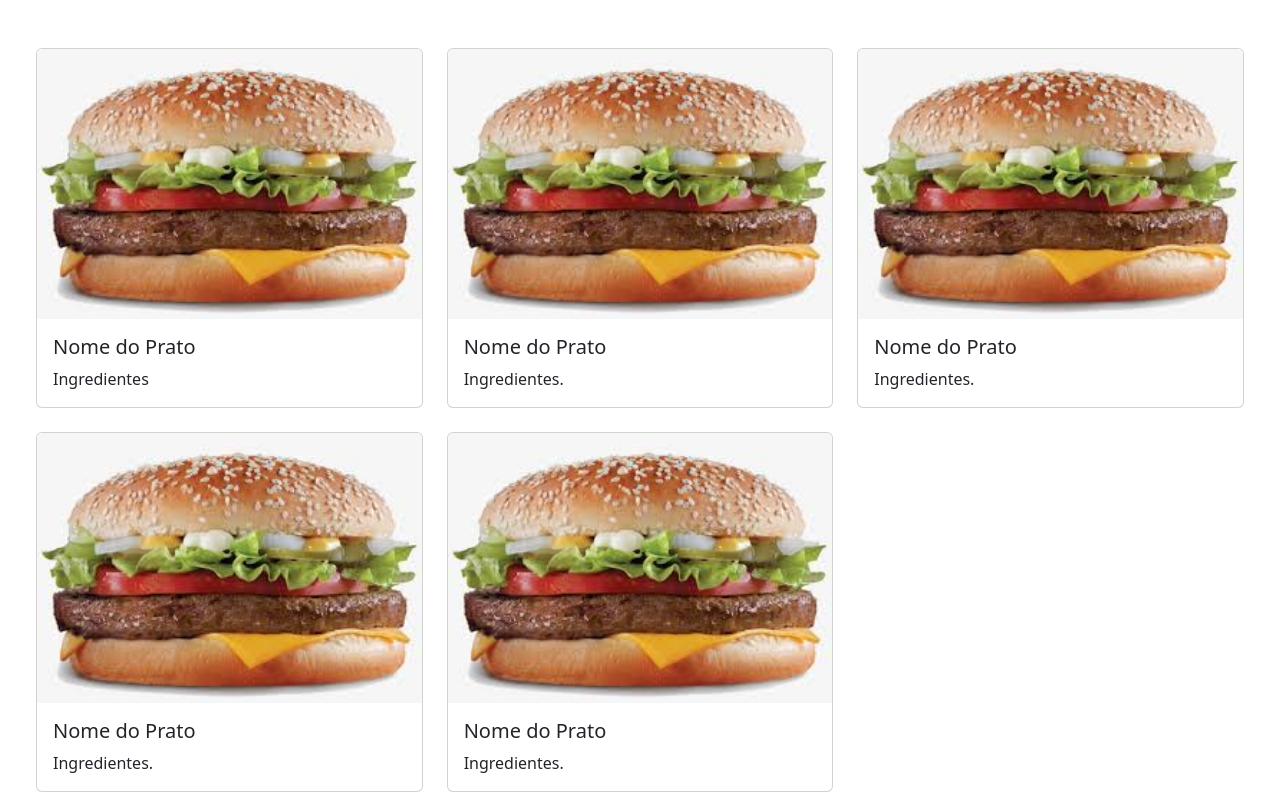
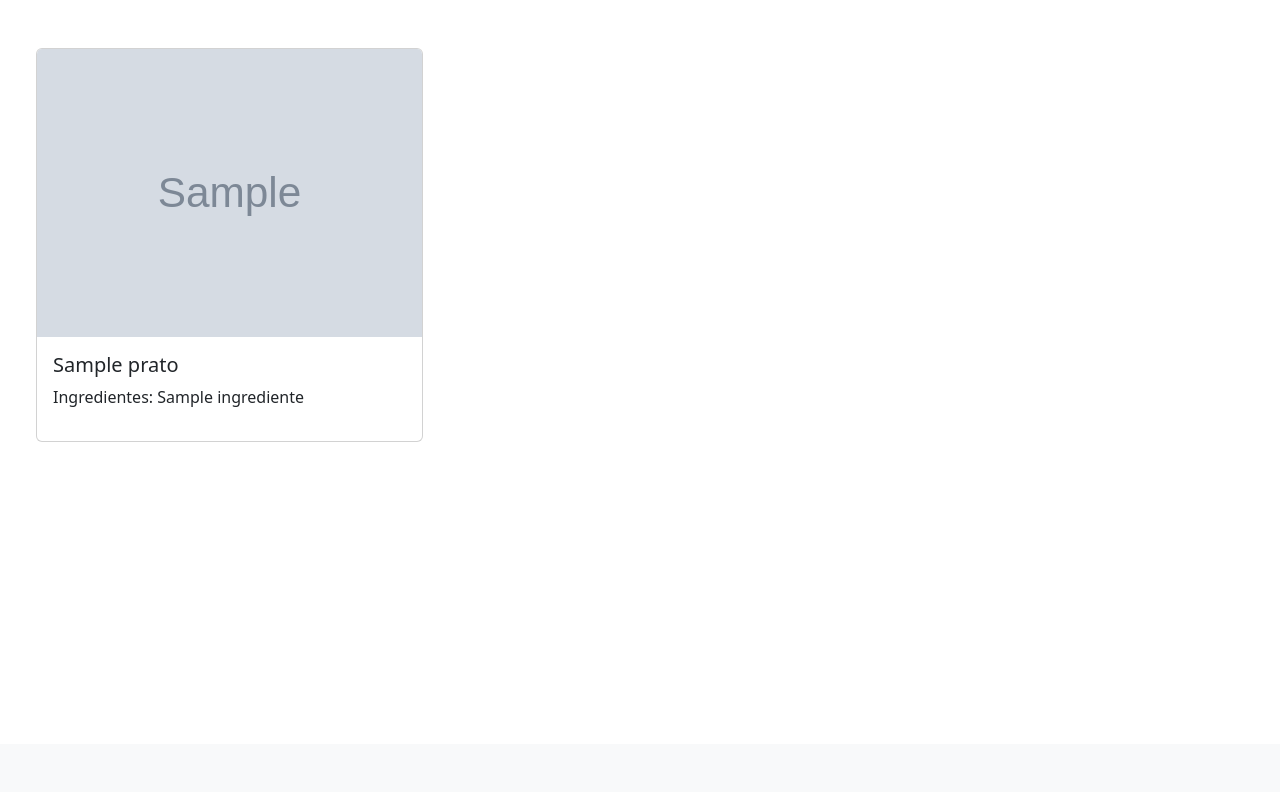
Before and after one commit to Grupo3-pi/integrador, a Django app: page / in a window 1280 px wide. Shown: the part 56-848 px from the top of the page. After the commit the page ends 498 px from the top, so only its background shows below. Run offline with Django 4.2, Linux system fonts and the light colour scheme; tables that the repository leaves empty hold one stand-in row (values such as "Sample post"); grey boxes marked "Sample" are stand-in pictures.

Commit message:
Update Front-end

```diff
--- a/cardapio/templates/cardapio.html
+++ b/cardapio/templates/cardapio.html
@@ -13,59 +13,44 @@
 <br>
 
 <div class="row row-cols-1 row-cols-md-3 g-4 mx-4">
-    <div class="col">
-      <div id="c1" class="card">
-        <img src="{% static 'media/images.jpeg' %}" class="card-img-top" alt="...">
-        <div class="card-body">
-          <h5 class="card-title">Nome do Prato</h5>
-          <p class="card-text">Ingredientes</p>
-        </div>
-      </div>
-    </div>
-    <div class="col">
-      <div id="c2" class="card">
-        <img src="{% static 'media/images.jpeg' %}" class="card-img-top" alt="...">
-        <div class="card-body">
-          <h5 class="card-title">Nome do Prato</h5>
-          <p class="card-text">Ingredientes.</p>
-        </div>
-      </div>
-    </div>
-    <div class="col">
-      <div id="c3" class="card">
-        <img src="{% static 'media/images.jpeg' %}" class="card-img-top" alt="...">
-        <div class="card-body">
-          <h5 class="card-title">Nome do Prato</h5>
-          <p class="card-text">Ingredientes.</p>
-        </div>
-      </div>
-    </div>
-    <div class="col">
-      <div id="c4" class="card">
-        <img src="{% static 'media/images.jpeg' %}" class="card-img-top" alt="...">
-        <div class="card-body">
-          <h5 class="card-title">Nome do Prato</h5>
-          <p class="card-text">Ingredientes.</p>
-        </div>
-      </div>
-    </div><div id="c5" class="col">
+
+  {% for pratos in prato %}
+
+    <div id="c5" class="col">
         <div onclick="exibir_form('1')" class="card">
-          <img src="{% static 'media/images.jpeg' %}" class="card-img-top" alt="...">
+         <img src="{% static ''|add:pratos.foto.url %}" class="card-img-top" alt="...">
           <div class="card-body">
-            <h5 class="card-title">Nome do Prato</h5>
-            <p class="card-text">Ingredientes.</p>
+            <h5 class="card-title" value="{{ingrediente.id}}">{{ pratos.nome_prato }}</h5>
+
+            <p>Ingredientes:
+              {% for cardapio in pratos.cardapio_set.all %}
+                  {{ cardapio.Ingrediente.nome }}{% if not forloop.last %}, {% endif %}
+              {% endfor %}
+            </p>
+
           </div>
         </div>
-      </div>
-  </div>
+    </div>
 
-  <div id="cardapio_teste" onclick="exibir_form('2')">
+  {% endfor %}
+
+</div>
+
+
+  <div id="cardapio_teste" onclick="exibir_form('3')">
 
 
     <h5 class="card-title">Você clicou no prato</h5>
 
-    {{Cardapios}}
+    <select onchange="exibir_form('2')">
 
+      {% for ingrediente in prato %}
+
+      <option value="{{ingrediente.id}}">{{ingrediente}}</option>
+
+      {% endfor %}
+
+    </select>
 
   </div>
 
--- a/cardapio/views.py
+++ b/cardapio/views.py
@@ -1,6 +1,7 @@
 from django.shortcuts import render
-from .models import Cardapio
+from .models import Cardapio, Prato, Ingredientes
+
 
 def cardapio(request):
-    cardapio_list = Cardapio.objects.all()
-    return render(request, 'cardapio.html', {'Cardapio': cardapio_list})
+    prato_list = Prato.objects.all()
+    return render(request, 'cardapio.html', {'prato': prato_list})
```
Also changed, not shown: cardapio/admin.py (+17 -3 lines), hamburgueria/settings.py (+5 -5 lines), cardapio/urls.py (line endings or trailing spaces), static/media/pizza.jpg (added).
